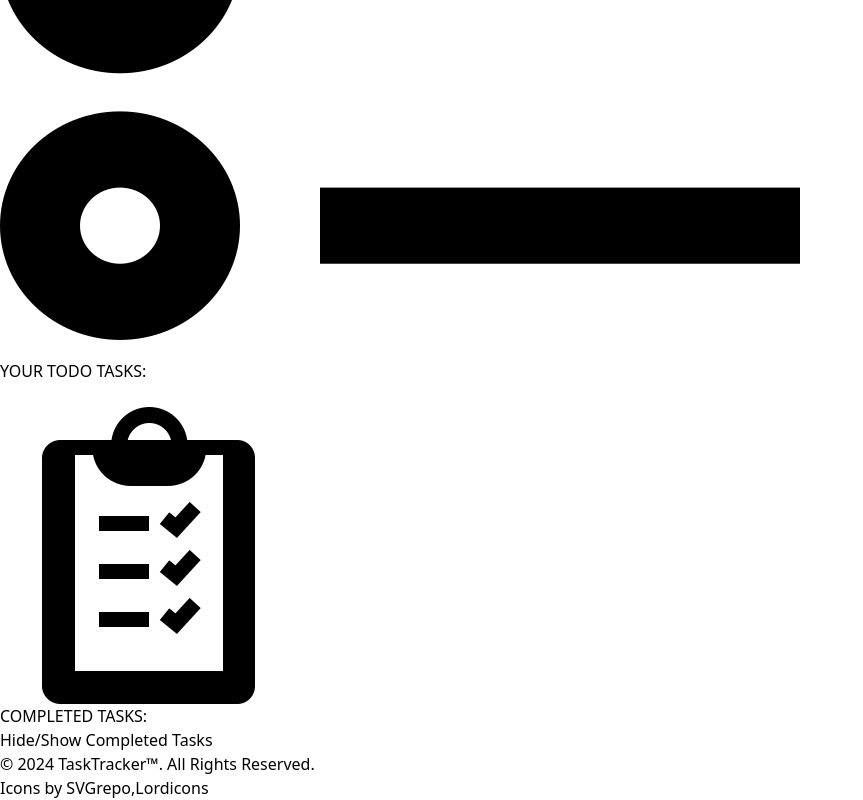
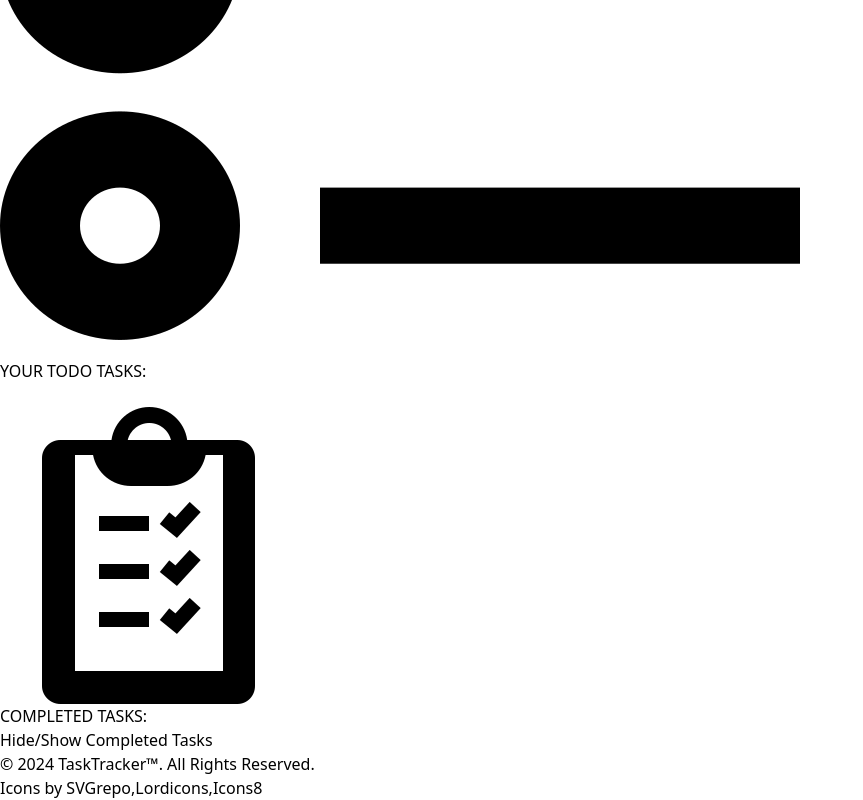
Before and after one commit to O1rko-bhattacharya/TaskTracker, a React (Vite) app: page / in a window 1280 px wide. Shown: the part 1137-1937 px from the top of the page, without its empty margins (0-863 px from the left). Built offline with nearby package versions, Linux system fonts and the light colour scheme; what @lordicon/element would draw is missing.

Commit message:
Update Footer.jsx

```diff
--- a/src/components/Footer.jsx
+++ b/src/components/Footer.jsx
@@ -5,7 +5,7 @@ export default function Footer() {
                 <span className="text-sm text-white sm:text-center dark:text-gray-400 hover:underline">© 2024 <a href="https://github.com/O1rko-bhattacharya">TaskTracker™</a>. All Rights Reserved.
                 </span>
                 <span>
-                    <p className="text-white m-2">Icons by <a href="https://www.svgrepo.com/" className="hover:underline text-white">SVGrepo</a>,<a href="https://lordicon.com/"className="hover:underline text-white">Lordicons</a></p>
+                    <p className="text-white m-2">Icons by <a href="https://www.svgrepo.com/" className="hover:underline text-white">SVGrepo</a>,<a href="https://lordicon.com/"className="hover:underline text-white">Lordicons</a>,<a href="https://icons8.com/icons" className="hover:underline text-white">Icons8</a></p>
                 </span>
             </footer>
         </>
```
